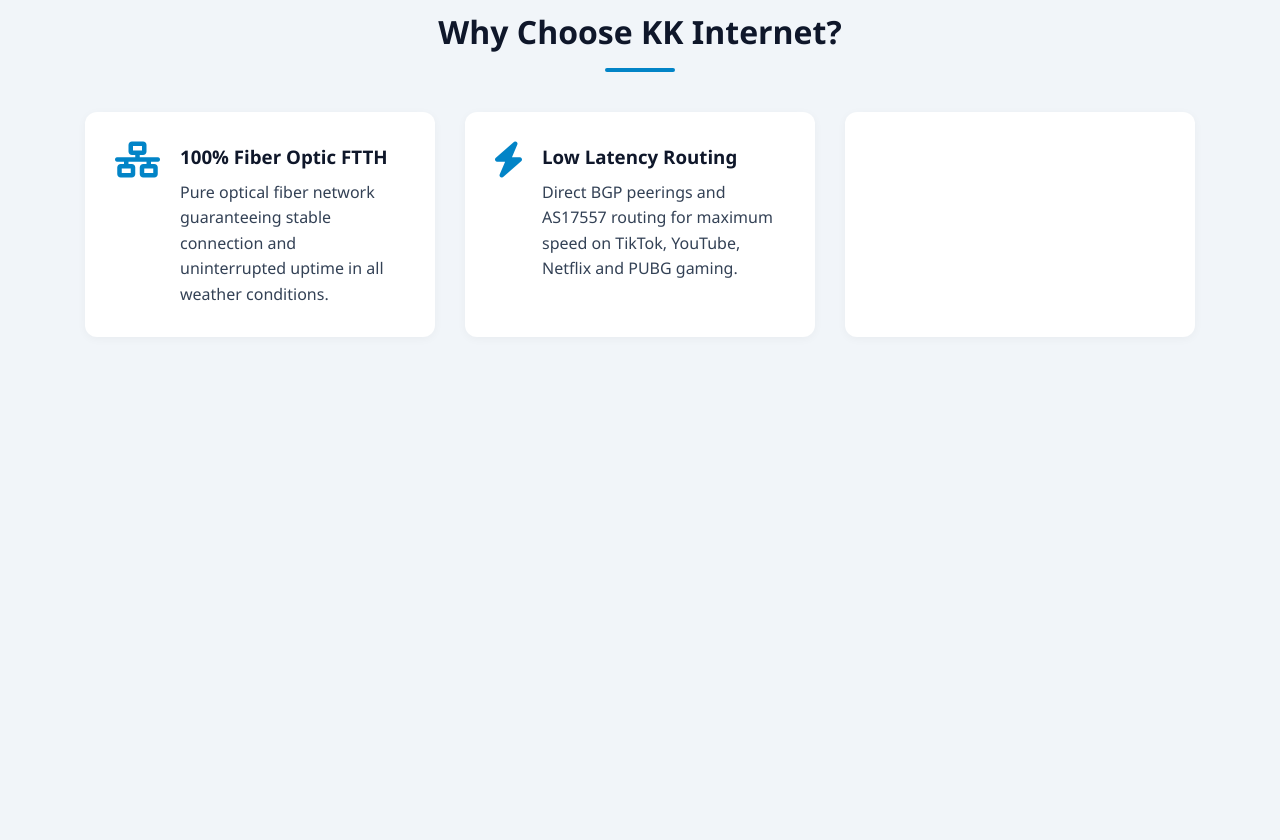
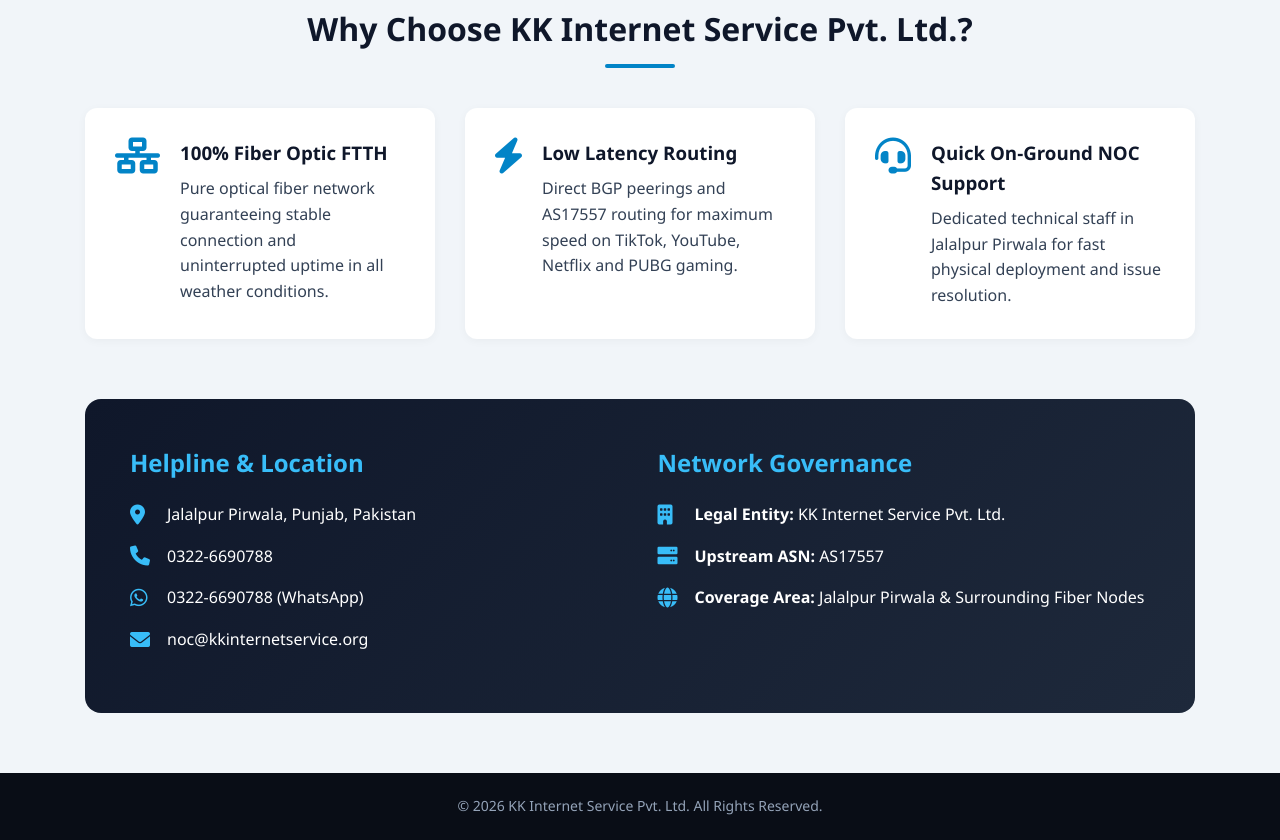
Before and after one commit to kashee788/kkinternetservice.github.io, a plain HTML site: page index.html in a window 1280 px wide. Shown: the part 1709-2549 px from the top of the page. Before the commit the page ends 2106 px from the top, so only its background shows below. Drawn offline with Linux system fonts and the light colour scheme.

Commit message:
Update company name and improve branding in HTML

```diff
--- a/index.html
+++ b/index.html
@@ -3,7 +3,7 @@
 <head>
     <meta charset="UTF-8">
     <meta name="viewport" content="width=device-width, initial-scale=1.0">
-    <title>KK Internet Service | Fast Fiber Optic Broadband Jalalpur Pirwala</title>
+    <title>KK Internet Service Pvt. Ltd. | Fast Fiber Optic Broadband Jalalpur Pirwala</title>
     <link href="https://cdnjs.cloudflare.com/ajax/libs/font-awesome/6.0.0/css/all.min.css" rel="stylesheet">
     <style>
         :root {
@@ -44,9 +44,9 @@
         }
 
         .logo {
-            font-size: 26px;
+            font-size: 22px;
             font-weight: 800;
-            letter-spacing: 1px;
+            letter-spacing: 0.5px;
             color: #ffffff;
         }
 
@@ -86,7 +86,7 @@
         }
 
         .hero h1 {
-            font-size: 42px;
+            font-size: 40px;
             margin-bottom: 15px;
             font-weight: 800;
         }
@@ -315,7 +315,7 @@
                 text-align: center;
             }
             .hero h1 {
-                font-size: 30px;
+                font-size: 28px;
             }
         }
     </style>
@@ -324,10 +324,10 @@
 
     <!-- Header -->
     <header>
-        <div class="logo">KK <span>INTERNET</span></div>
+        <div class="logo">KK INTERNET SERVICE <span>PVT. LTD.</span></div>
         <div class="header-contact">
             <a href="tel:+923226690788"><i class="fa-solid fa-phone"></i> 0322-6690788</a>
-            <a href="https://wa.me/923226690788?text=Assalam-o-Alaikum%20KK%20Internet,%20I%20want%20a%20new%20connection" target="_blank" style="background: var(--whatsapp);">
+            <a href="https://wa.me/923226690788?text=Assalam-o-Alaikum%20KK%20Internet%20Service%20Pvt.%20Ltd.,%20I%20want%20a%20new%20connection" target="_blank" style="background: var(--whatsapp);">
                 <i class="fa-brands fa-whatsapp"></i> WhatsApp
             </a>
         </div>
@@ -335,9 +335,9 @@
 
     <!-- Hero Section -->
     <section class="hero">
-        <h1>Ultra-Fast Fiber Optic Internet</h1>
-        <p>Reliable Broadband, Buffering-Free Streaming & Enterprise Connectivity in Jalalpur Pirwala</p>
-        <a href="https://wa.me/923226690788?text=Assalam-o-Alaikum%20KK%20Internet,%20I%20want%20to%20get%20a%20new%20connection" class="btn-whatsapp-hero" target="_blank">
+        <h1>KK Internet Service Pvt. Ltd.</h1>
+        <p>Ultra-Fast Fiber Optic Broadband, Buffering-Free Streaming & Enterprise Connectivity in Jalalpur Pirwala</p>
+        <a href="https://wa.me/923226690788?text=Assalam-o-Alaikum%20KK%20Internet%20Service%20Pvt.%20Ltd.,%20I%20want%20to%20get%20a%20new%20connection" class="btn-whatsapp-hero" target="_blank">
             <i class="fa-brands fa-whatsapp"></i> Get New Connection
         </a>
     </section>
@@ -407,7 +407,7 @@
         </div>
 
         <!-- Features -->
-        <h2 class="section-title" style="margin-top: 70px;">Why Choose KK Internet?</h2>
+        <h2 class="section-title" style="margin-top: 70px;">Why Choose KK Internet Service Pvt. Ltd.?</h2>
         <div class="features-grid">
             <div class="feature-box">
                 <i class="fa-solid fa-network-wired"></i>
@@ -424,4 +424,59 @@
                 </div>
             </div>
             <div class="feature-box">
-                <i class
+                <i class="fa-solid fa-headset"></i>
+                <div>
+                    <h3>Quick On-Ground NOC Support</h3>
+                    <p>Dedicated technical staff in Jalalpur Pirwala for fast physical deployment and issue resolution.</p>
+                </div>
+            </div>
+        </div>
+
+        <!-- Contact / NOC Details -->
+        <div class="contact-container">
+            <div class="contact-card">
+                <h3>Helpline & Location</h3>
+                <div class="contact-info-item">
+                    <i class="fa-solid fa-location-dot"></i>
+                    <span>Jalalpur Pirwala, Punjab, Pakistan</span>
+                </div>
+                <div class="contact-info-item">
+                    <i class="fa-solid fa-phone"></i>
+                    <a href="tel:+923226690788">0322-6690788</a>
+                </div>
+                <div class="contact-info-item">
+                    <i class="fa-brands fa-whatsapp"></i>
+                    <a href="https://wa.me/923226690788" target="_blank">0322-6690788 (WhatsApp)</a>
+                </div>
+                <div class="contact-info-item">
+                    <i class="fa-solid fa-envelope"></i>
+                    <a href="mailto:noc@kkinternetservice.org">noc@kkinternetservice.org</a>
+                </div>
+            </div>
+
+            <div class="contact-card">
+                <h3>Network Governance</h3>
+                <div class="contact-info-item">
+                    <i class="fa-solid fa-building"></i>
+                    <span><strong>Legal Entity:</strong> KK Internet Service Pvt. Ltd.</span>
+                </div>
+                <div class="contact-info-item">
+                    <i class="fa-solid fa-server"></i>
+                    <span><strong>Upstream ASN:</strong> AS17557</span>
+                </div>
+                <div class="contact-info-item">
+                    <i class="fa-solid fa-globe"></i>
+                    <span><strong>Coverage Area:</strong> Jalalpur Pirwala & Surrounding Fiber Nodes</span>
+                </div>
+            </div>
+        </div>
+
+    </div>
+
+    <!-- Footer -->
+    <footer>
+        <p>&copy; 2026 KK Internet Service Pvt. Ltd. All Rights Reserved.</p>
+    </footer>
+
+</body>
+</html>
```
